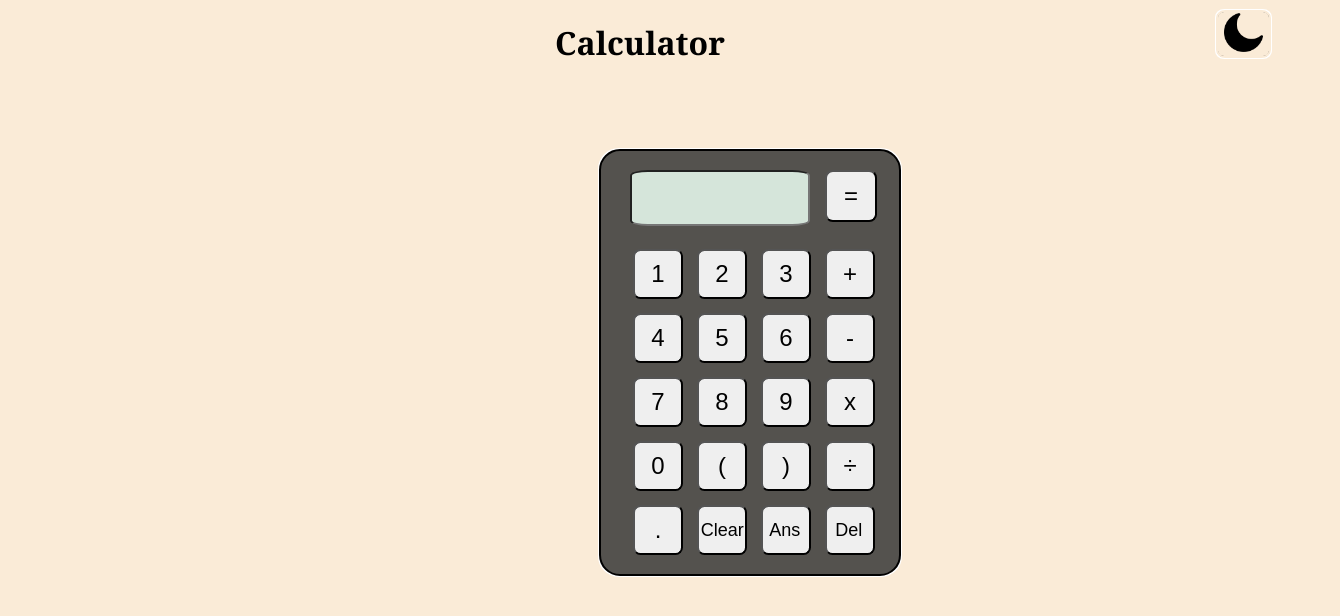
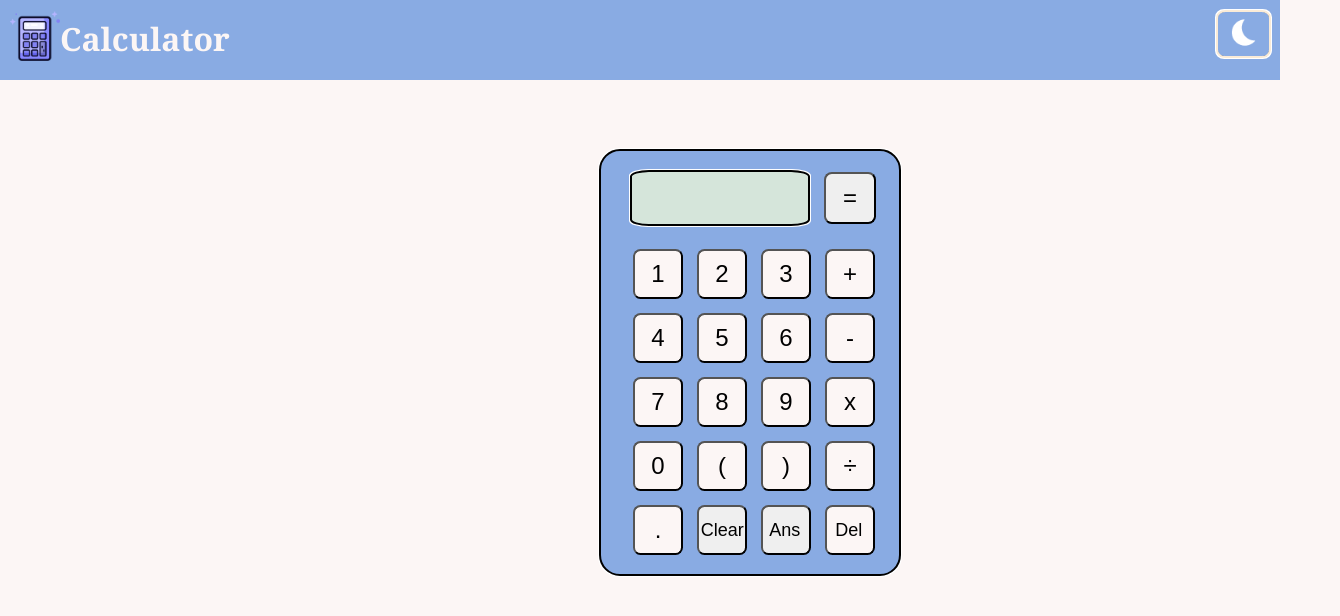
Before and after one commit to ErvinRanjan/Calculator, a plain HTML site: page Calculator.html in a window 1280 px wide. Shown: the whole page, 1340 px wide, since content can reach past the window. Drawn offline with Linux system fonts and the light colour scheme.

Commit message:
changed the look of website

```diff
--- a/Calculator.css
+++ b/Calculator.css
@@ -1,20 +1,24 @@
 #heading{
 color:black;
-text-align: center;
 font-family: Georgia, 'Times New Roman', Times, serif;
+color: #FCF6F5FF;
+font-size: xx-large;
+font-weight: bold;
+position: relative;
+top: -15px;
+left:60px;
+
 }
 
 #mbody{
-    background-color:#54524e;
+    background-color: #89ABE3FF;
     height:425px;
     width: 300px;
     top:150px;
     left: 600px;
-    position:absolute;
+    position:relative;
     outline-color: black;
-    outline-width: 10px;
     outline-style: auto;
-    border-color: black;
     border-radius: 20px;
 
 }
@@ -32,14 +36,16 @@ font-family: Georgia, 'Times New Roman', Times, serif;
     /* font-family: 'Times New Roman', Times, serif;
     font-weight: bold; */
     text-align: center;
+    outline-color: black;
+    outline-style: auto;
 
 }
 #equals{
     height: 52px;
     width: 52px;
-    position:absolute;
+    position:relative;
     top:20px;
-    left:225px;
+    left: 40px;
     font-size: x-large;
     border-radius: 15%;
 }
@@ -53,6 +59,7 @@ font-family: Georgia, 'Times New Roman', Times, serif;
     margin-left: 5px;
     margin-right: 5px;
     border-radius: 15%;
+    background-color: #FCF6F5FF;
 
 }
 
@@ -64,19 +71,19 @@ font-family: Georgia, 'Times New Roman', Times, serif;
 }
 
 body{
-    background-color: antiquewhite;
+    background-color: #FCF6F5FF;
+    margin: 0% 0% 0% 0%;
 }
 
 img{
     height:39px;
     width:39px;
-    position: relative;
 }
 
 #dark_or_default{
     position:absolute;
-    top:10px;
-    left: 95%;
+    left:95%;
+    top:12%;
     background: transparent;
     border-radius: 15%;
     outline-style: auto;
@@ -126,3 +133,21 @@ img{
     padding-bottom: 5px;
     padding-right: 5px;
 }
+
+#header{
+    background-color:#89ABE3FF;
+    width: 100%;
+    height:10%;
+    position: absolute;
+}
+html{
+    height: 100%;
+    overflow: hidden;
+}
+#calc{
+position: relative;
+top: -120%;
+left: 10px;
+height:50px;
+width: auto;
+}
--- a/Calculator.html
+++ b/Calculator.html
@@ -1,14 +1,15 @@
 <!DOCTYPE html>
 <head>
-    <link rel="icon"  href="">
+    <link rel="icon"  href="pictures/calc.png">
     <link rel="stylesheet" href="Calculator.css">
     <title>Calculator</title>
 </head>
 <body>
-    <h1 id="heading">Calculator</h1>
     <div id="header">
+        <p id="heading">Calculator</p>
+        <img id = calc  src = "pictures/calc.png">
         <button id="dark_or_default">
-            <img id="light" src="moon.png">
+        <img id="light" src="pictures/moon1.png">
         </button>
     </div>
     <div id="mbody">
--- a/Calculator.js
+++ b/Calculator.js
@@ -260,22 +260,19 @@ const c_darkmode = () => {
         off=(off+1)%2;
         if(!(off))
         {
-            ellight.src="https://simpleicon.com/wp-content/uploads/sun.png";
+            ellight.src="pictures/sun.png";
             document.body.style.background="#353434";
             elheading.style.color="white";
             elmbody.style.background="black";
-            eldark.style.outlineColor="#353434"
 
 
         }
         else
         {
-            ellight.src= "moon.png";
-            document.body.style.background="antiquewhite";
-            elheading.style.color="black";
-            elmbody.style.background="#54524e";
-            eldark.style.outlineColor = "antiquewhite"
-
+            ellight.src= "pictures/moon1.png";
+            document.body.style.background="#FCF6F5FF";
+            elheading.style.color="#FCF6F5FF";
+            elmbody.style.background="#89ABE3FF";
 
         }
     }
```
Also changed, not shown: moon.png (deleted), pictures/calc.png (added), pictures/moon1.png (added), pictures/sun.png (added).
